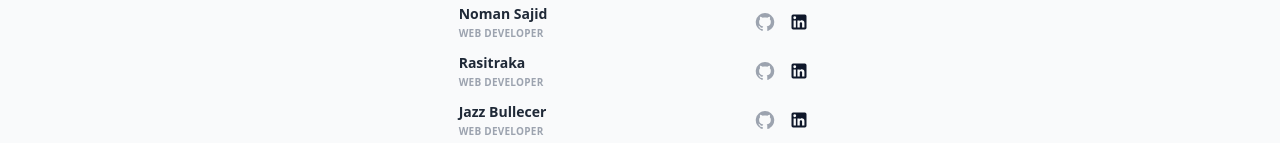
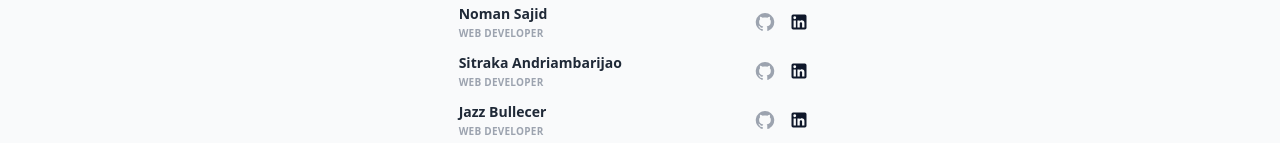
Before and after one commit to chingu-voyages/V60-tier3-team-32, a React app in the folder frontend/: page / in a window 1280 px wide. Shown: the part 2159-2302 px from the top of the page. Built offline with nearby package versions, Linux system fonts and the light colour scheme; no server answers; the HTML template or start-up script is replaced by a standard one.

Commit message:
update team member name

```diff
--- a/frontend/src/components/layout/Footer.jsx
+++ b/frontend/src/components/layout/Footer.jsx
@@ -27,7 +27,7 @@ export default function Footer() {
     },
     {
       role: 'WEB DEVELOPER',
-      name: 'Rasitraka',
+      name: 'Sitraka Andriambarijao',
       github: 'https://github.com/rasitraka0',
       linkedin:
         'https://www.linkedin.com/in/sitraka-heritina-andriambarijao-209597238',
```
